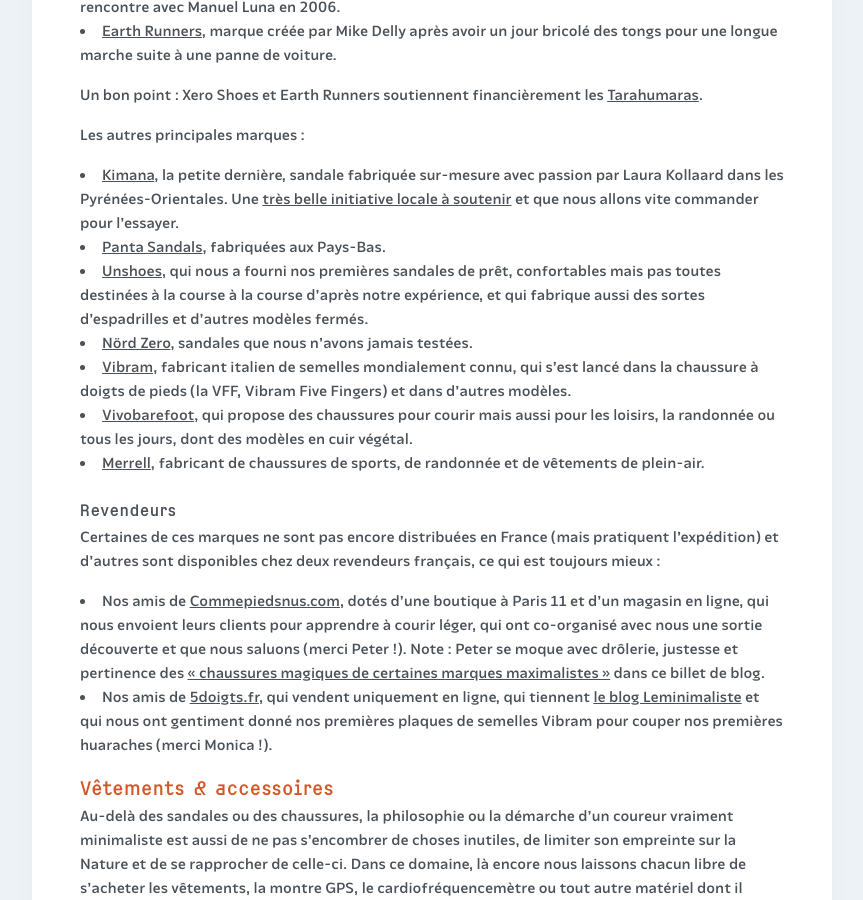
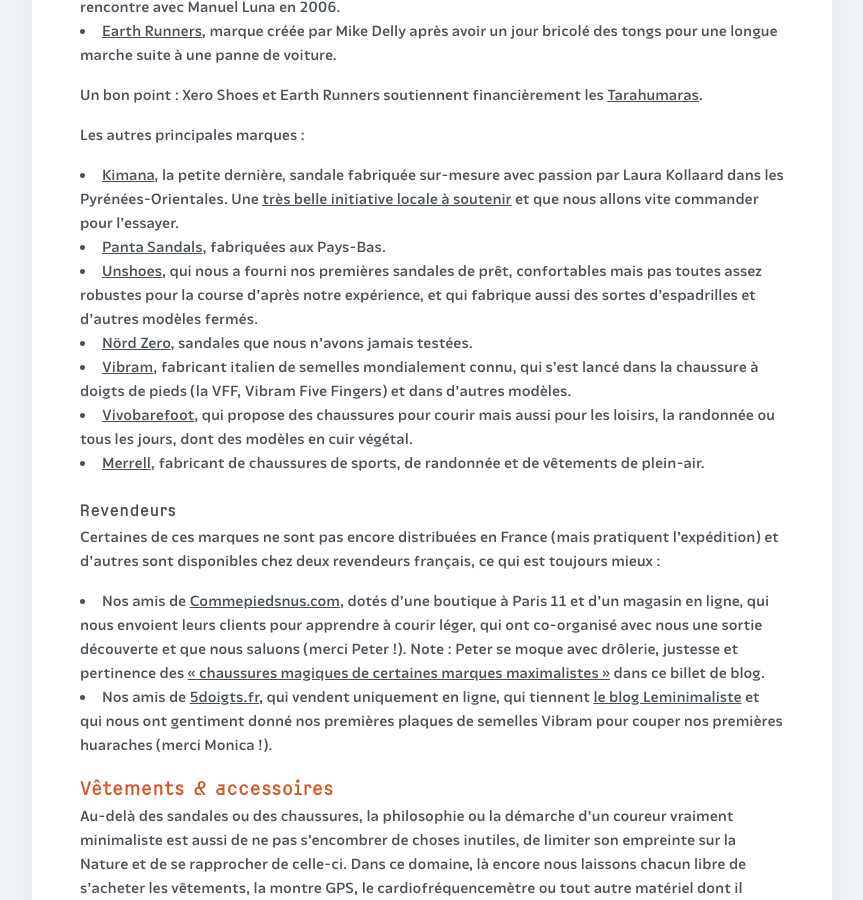
Before and after one commit to courirpaleo/courirpaleo.github.io, a Jekyll site: the page built from _pages/ressources.md, in a window 1280 px wide and 900 px high, scrolled down 9076 px. Shown: the whole window, without its empty margins (208-1071 px from the left). Built offline with Jekyll 4.4.1, drawn with Linux system fonts in a browser that asks for light colours; some web fonts are replaced.

Commit message:
Update ressources.md

```diff
--- a/_pages/ressources.md
+++ b/_pages/ressources.md
@@ -100,7 +100,7 @@
 Les autres principales marques&nbsp;:
 - [Kimana](https://dis-leur.fr/pyrenees-orientales-kimana-sandale-minimaliste-qui-marche-dans-vos-pas), la petite dernière, sandale fabriquée sur-mesure avec passion par Laura Kollaard dans les Pyrénées-Orientales. Une [très belle initiative locale à soutenir](https://www.kisskissbankbank.com/fr/projects/kimana) et que nous allons vite commander pour l'essayer.
 - [Panta Sandals](https://pantasandals.com/fr), fabriquées aux Pays-Bas.
-- [Unshoes](https://www.unshoesusa.com), qui nous a fourni nos premières sandales de prêt, confortables mais pas toutes destinées à la course à la course d'après notre expérience, et qui fabrique aussi des sortes d'espadrilles et d'autres modèles fermés.
+- [Unshoes](https://www.unshoesusa.com), qui nous a fourni nos premières sandales de prêt, confortables mais pas toutes assez robustes pour la course d'après notre expérience, et qui fabrique aussi des sortes d'espadrilles et d'autres modèles fermés.
 - [Nörd Zero](https://nordrepublic.com/fr/produit/sandales-minimalistes-nord-zero), sandales que nous n'avons jamais testées.
 - [Vibram](https://www.vibram.fr), fabricant italien de semelles mondialement connu, qui s'est lancé dans la chaussure à doigts de pieds (la VFF, Vibram Five Fingers) et dans d'autres modèles.
 - [Vivobarefoot](https://www.vivobarefoot.com/eu), qui propose des chaussures pour courir mais aussi pour les loisirs, la randonnée ou tous les jours, dont des modèles en cuir végétal.
```
